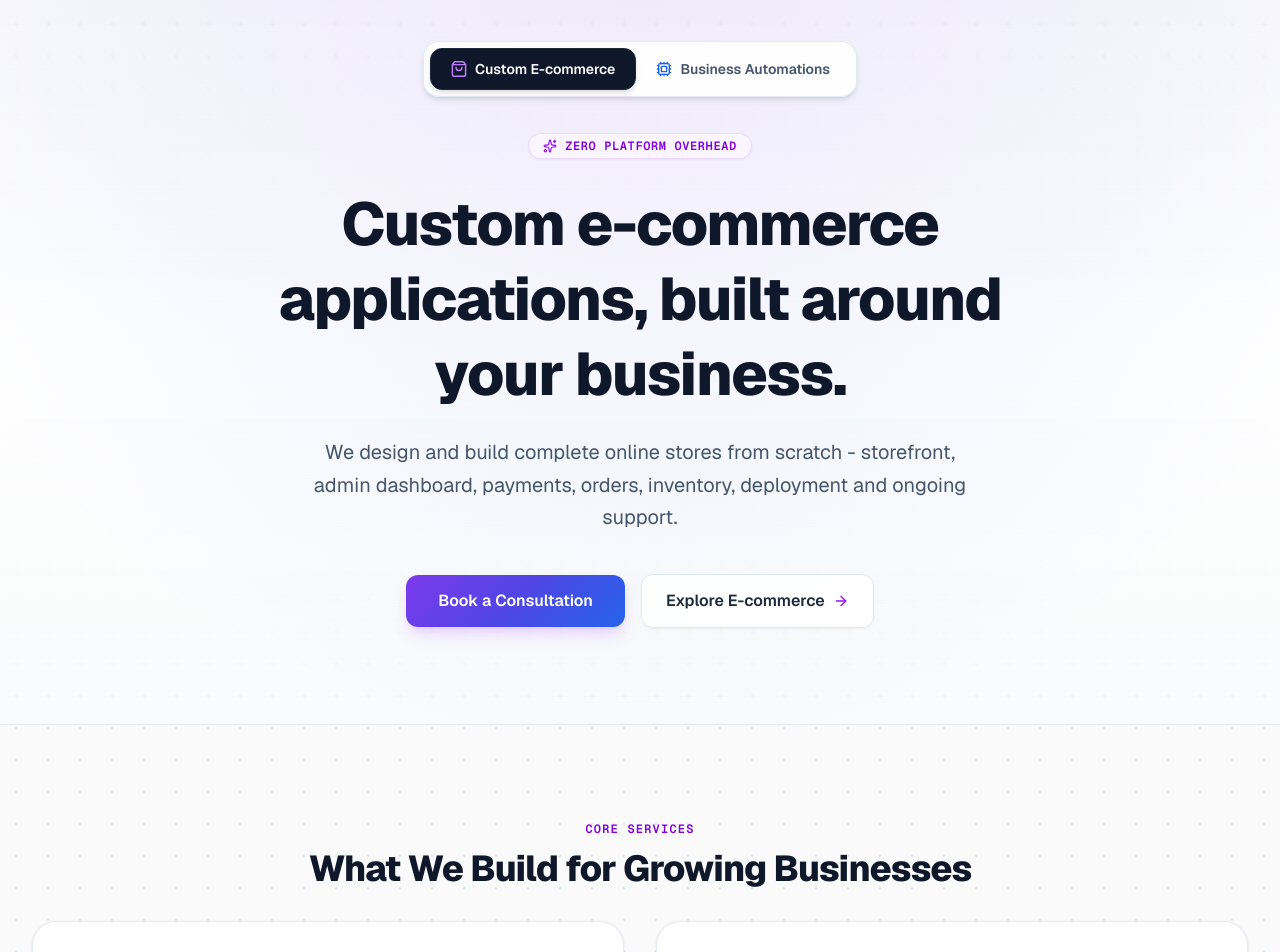
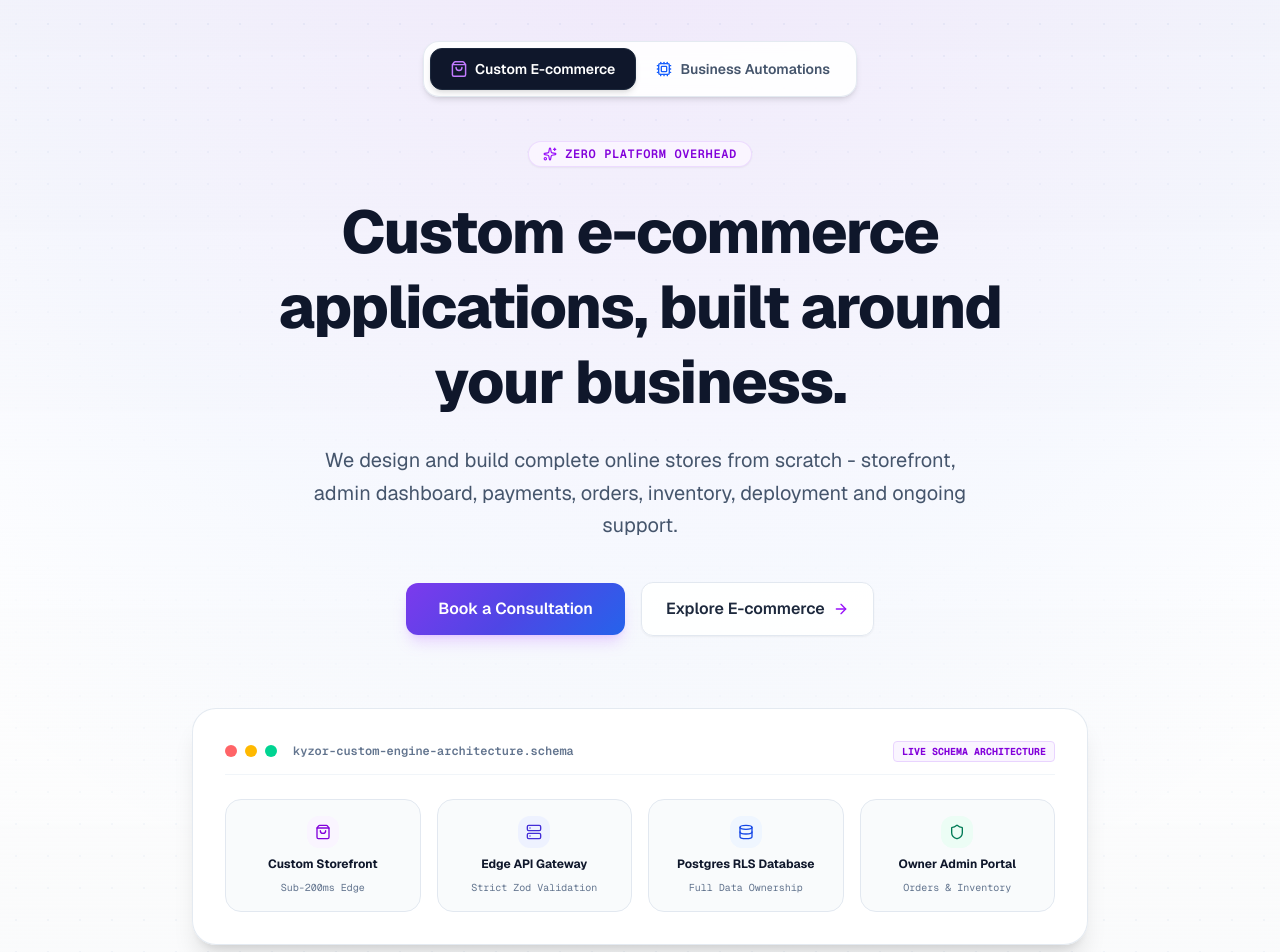
Before and after one commit to arbazkhan675/kyzor, a Next.js app: page / in a window 1280 px wide. Shown: the part 120-1072 px from the top of the page. Built offline with nearby package versions, Linux system fonts and the light colour scheme; no server answers; the database is empty.

Commit message:
feat: Add Custom System Engine Node Visual Diagram, hover gleam CTA buttons, and elevated UI polish

```diff
--- a/app/globals.css
+++ b/app/globals.css
@@ -90,10 +90,28 @@ code, kbd, .font-mono, pre {
   background: radial-gradient(circle at 50% 0%, rgba(124, 58, 237, 0.08) 0%, rgba(37, 99, 235, 0.04) 50%, transparent 80%);
 }
 
-/* ==========================================================================
-   Native Keyframe Animations & Micro-Effects
-   ========================================================================== */
+/* Button Shimmer / Gleam Effect */
+.btn-gleam {
+  position: relative;
+  overflow: hidden;
+}
 
+.btn-gleam::after {
+  content: '';
+  position: absolute;
+  top: 0;
+  left: -100%;
+  width: 100%;
+  height: 100%;
+  background: linear-gradient(90deg, transparent, rgba(255, 255, 255, 0.25), transparent);
+  transition: transform 600ms ease;
+}
+
+.btn-gleam:hover::after {
+  transform: translateX(200%);
+}
+
+/* Keyframe Animations & Micro-Effects */
 @keyframes fadeInUp {
   from {
     opacity: 0;
@@ -114,12 +132,14 @@ code, kbd, .font-mono, pre {
   }
 }
 
-@keyframes ambientPulse {
+@keyframes nodePulse {
   0%, 100% {
-    box-shadow: 0 0 0 0 rgba(124, 58, 237, 0.2);
+    transform: scale(1);
+    opacity: 0.8;
   }
   50% {
-    box-shadow: 0 0 20px 4px rgba(124, 58, 237, 0.15);
+    transform: scale(1.1);
+    opacity: 1;
   }
 }
 
@@ -131,8 +151,8 @@ code, kbd, .font-mono, pre {
   animation: subtleFloat 4s ease-in-out infinite;
 }
 
-.animate-ambient-pulse {
-  animation: ambientPulse 3s ease-in-out infinite;
+.animate-node-pulse {
+  animation: nodePulse 2.5s ease-in-out infinite;
 }
 
 /* Hover Shimmer & Elevation Card Classes */
@@ -157,7 +177,7 @@ code, kbd, .font-mono, pre {
   }
   .animate-fade-in-up,
   .animate-subtle-float,
-  .animate-ambient-pulse {
+  .animate-node-pulse {
     animation: none !important;
   }
 }
--- a/components/home/HeroTabSection.tsx
+++ b/components/home/HeroTabSection.tsx
@@ -2,7 +2,7 @@
 
 import { useState, useRef, KeyboardEvent } from "react";
 import Link from "next/link";
-import { ArrowRight, ShoppingBag, Cpu, Sparkles } from "lucide-react";
+import { ArrowRight, ShoppingBag, Cpu, Sparkles, Database, Server, Zap, Shield, MessageSquare, Workflow } from "lucide-react";
 import { trackEvent } from "@/lib/analytics/track";
 
 export function HeroTabSection() {
@@ -29,7 +29,7 @@ export function HeroTabSection() {
       {/* Ambient Top Radial Glow Background */}
       <div className="absolute inset-0 pointer-events-none ambient-glow-top" />
 
-      <div className="relative mx-auto max-w-7xl px-4 sm:px-6 lg:px-8 space-y-10">
+      <div className="relative mx-auto max-w-7xl px-4 sm:px-6 lg:px-8 space-y-12">
         {/* Accessible Futuristic Tab Switcher */}
         <div className="flex justify-center">
           <div
@@ -101,7 +101,7 @@ export function HeroTabSection() {
                 <Link
                   href="/consultation"
                   onClick={() => trackEvent("consultation_cta_click", { location: "hero_ecommerce" })}
-                  className="w-full sm:w-auto inline-flex items-center justify-center rounded-xl bg-accent-gradient px-8 py-3.5 text-base font-semibold text-white shadow-lg shadow-purple-500/20 hover:scale-[1.02] active:scale-[0.98] transition-all duration-200 focus-visible:ring-2 focus-visible:ring-purple-600"
+                  className="btn-gleam w-full sm:w-auto inline-flex items-center justify-center rounded-xl bg-accent-gradient px-8 py-3.5 text-base font-semibold text-white shadow-lg shadow-purple-500/20 hover:scale-[1.02] active:scale-[0.98] transition-all duration-200 focus-visible:ring-2 focus-visible:ring-purple-600"
                 >
                   Book a Consultation
                 </Link>
@@ -135,7 +135,7 @@ export function HeroTabSection() {
                 <Link
                   href="/consultation"
                   onClick={() => trackEvent("consultation_cta_click", { location: "hero_automations" })}
-                  className="w-full sm:w-auto inline-flex items-center justify-center rounded-xl bg-accent-gradient px-8 py-3.5 text-base font-semibold text-white shadow-lg shadow-purple-500/20 hover:scale-[1.02] active:scale-[0.98] transition-all duration-200 focus-visible:ring-2 focus-visible:ring-purple-600"
+                  className="btn-gleam w-full sm:w-auto inline-flex items-center justify-center rounded-xl bg-accent-gradient px-8 py-4 text-base font-semibold text-white shadow-lg shadow-purple-500/20 hover:scale-[1.02] active:scale-[0.98] transition-all duration-200 focus-visible:ring-2 focus-visible:ring-purple-600"
                 >
                   Book a Consultation
                 </Link>
@@ -150,6 +150,96 @@ export function HeroTabSection() {
             </div>
           )}
         </div>
+
+        {/* Visual Engine Node Diagram Floating Preview */}
+        <div className="pt-6 max-w-4xl mx-auto">
+          <div className="rounded-3xl border border-slate-200/90 bg-white/90 p-6 sm:p-8 shadow-xl backdrop-blur-xl relative space-y-4">
+            <div className="flex items-center justify-between border-b border-slate-100 pb-3">
+              <div className="flex items-center gap-2">
+                <span className="w-3 h-3 rounded-full bg-red-400" />
+                <span className="w-3 h-3 rounded-full bg-amber-400" />
+                <span className="w-3 h-3 rounded-full bg-emerald-400" />
+                <span className="text-xs font-mono text-slate-500 ml-2 font-semibold">
+                  {activeTab === "ecommerce" ? "kyzor-custom-engine-architecture.schema" : "kyzor-automation-pipeline.workflow"}
+                </span>
+              </div>
+              <span className="text-[10px] font-mono text-purple-700 bg-purple-50 px-2 py-0.5 rounded border border-purple-200 font-bold uppercase">
+                Live Schema Architecture
+              </span>
+            </div>
+
+            {/* Architecture Node Flow Diagram */}
+            {activeTab === "ecommerce" ? (
+              <div className="grid grid-cols-2 md:grid-cols-4 gap-4 pt-2">
+                <div className="rounded-2xl border border-slate-200 bg-slate-50/80 p-4 space-y-2 text-center group hover:border-purple-300 transition-colors">
+                  <div className="w-8 h-8 rounded-xl bg-purple-50 text-purple-700 flex items-center justify-center mx-auto group-hover:scale-110 transition-transform">
+                    <ShoppingBag className="h-4 w-4" />
+                  </div>
+                  <span className="text-xs font-bold text-slate-900 block">Custom Storefront</span>
+                  <span className="text-[10px] font-mono text-slate-500 block">Sub-200ms Edge</span>
+                </div>
+
+                <div className="rounded-2xl border border-slate-200 bg-slate-50/80 p-4 space-y-2 text-center group hover:border-purple-300 transition-colors">
+                  <div className="w-8 h-8 rounded-xl bg-indigo-50 text-indigo-700 flex items-center justify-center mx-auto group-hover:scale-110 transition-transform">
+                    <Server className="h-4 w-4" />
+                  </div>
+                  <span className="text-xs font-bold text-slate-900 block">Edge API Gateway</span>
+                  <span className="text-[10px] font-mono text-slate-500 block">Strict Zod Validation</span>
+                </div>
+
+                <div className="rounded-2xl border border-slate-200 bg-slate-50/80 p-4 space-y-2 text-center group hover:border-purple-300 transition-colors">
+                  <div className="w-8 h-8 rounded-xl bg-blue-50 text-blue-700 flex items-center justify-center mx-auto group-hover:scale-110 transition-transform">
+                    <Database className="h-4 w-4" />
+                  </div>
+                  <span className="text-xs font-bold text-slate-900 block">Postgres RLS Database</span>
+                  <span className="text-[10px] font-mono text-slate-500 block">Full Data Ownership</span>
+                </div>
+
+                <div className="rounded-2xl border border-slate-200 bg-slate-50/80 p-4 space-y-2 text-center group hover:border-purple-300 transition-colors">
+                  <div className="w-8 h-8 rounded-xl bg-emerald-50 text-emerald-700 flex items-center justify-center mx-auto group-hover:scale-110 transition-transform">
+                    <Shield className="h-4 w-4" />
+                  </div>
+                  <span className="text-xs font-bold text-slate-900 block">Owner Admin Portal</span>
+                  <span className="text-[10px] font-mono text-slate-500 block">Orders & Inventory</span>
+                </div>
+              </div>
+            ) : (
+              <div className="grid grid-cols-2 md:grid-cols-4 gap-4 pt-2">
+                <div className="rounded-2xl border border-slate-200 bg-slate-50/80 p-4 space-y-2 text-center group hover:border-blue-300 transition-colors">
+                  <div className="w-8 h-8 rounded-xl bg-blue-50 text-blue-700 flex items-center justify-center mx-auto group-hover:scale-110 transition-transform">
+                    <Zap className="h-4 w-4" />
+                  </div>
+                  <span className="text-xs font-bold text-slate-900 block">Webhook Trigger</span>
+                  <span className="text-[10px] font-mono text-slate-500 block">Form / Event Listener</span>
+                </div>
+
+                <div className="rounded-2xl border border-slate-200 bg-slate-50/80 p-4 space-y-2 text-center group hover:border-blue-300 transition-colors">
+                  <div className="w-8 h-8 rounded-xl bg-indigo-50 text-indigo-700 flex items-center justify-center mx-auto group-hover:scale-110 transition-transform">
+                    <Workflow className="h-4 w-4" />
+                  </div>
+                  <span className="text-xs font-bold text-slate-900 block">Router & Transformation</span>
+                  <span className="text-[10px] font-mono text-slate-500 block">Automated Parsing</span>
+                </div>
+
+                <div className="rounded-2xl border border-slate-200 bg-slate-50/80 p-4 space-y-2 text-center group hover:border-blue-300 transition-colors">
+                  <div className="w-8 h-8 rounded-xl bg-purple-50 text-purple-700 flex items-center justify-center mx-auto group-hover:scale-110 transition-transform">
+                    <Cpu className="h-4 w-4" />
+                  </div>
+                  <span className="text-xs font-bold text-slate-900 block">AI Agent Decision</span>
+                  <span className="text-[10px] font-mono text-slate-500 block">Human Escalation Guard</span>
+                </div>
+
+                <div className="rounded-2xl border border-slate-200 bg-slate-50/80 p-4 space-y-2 text-center group hover:border-blue-300 transition-colors">
+                  <div className="w-8 h-8 rounded-xl bg-emerald-50 text-emerald-700 flex items-center justify-center mx-auto group-hover:scale-110 transition-transform">
+                    <MessageSquare className="h-4 w-4" />
+                  </div>
+                  <span className="text-xs font-bold text-slate-900 block">WhatsApp / CRM Action</span>
+                  <span className="text-[10px] font-mono text-slate-500 block">Instant Dispatch</span>
+                </div>
+              </div>
+            )}
+          </div>
+        </div>
       </div>
     </section>
   );
```
Also changed, not shown: app/page.tsx (+6 -6 lines).
